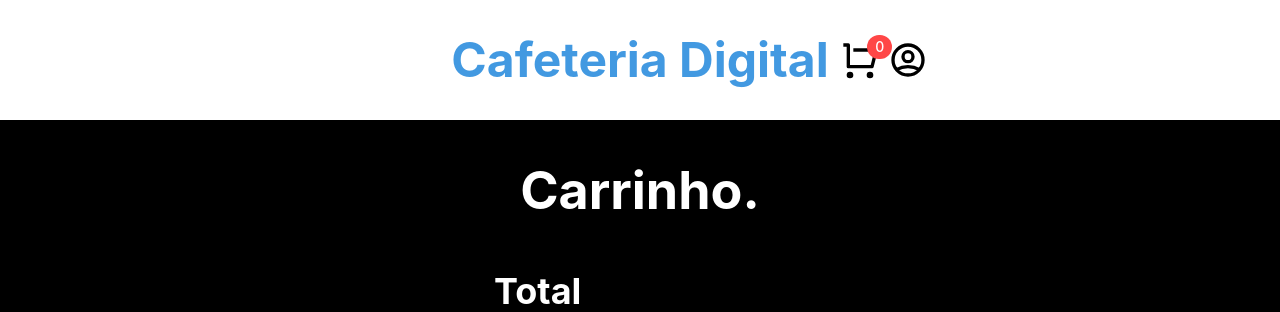
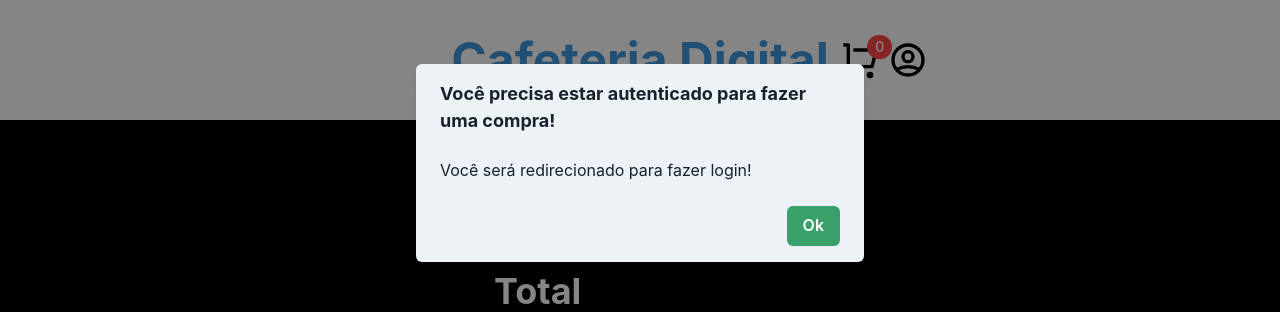
Before and after one commit to victorbrambati/Cafeteria-Digital-Frontend, a Next.js app: page /cart in a window 1280 px wide. Both pictures are taken after a click on the button "Continuar". Shown: the top 312 px of the page. Built offline with nearby package versions, Linux system fonts and the light colour scheme.

Commit message:
feat: create a button of confirmation

```diff
--- /dev/null
+++ b/components/ConfirmPurchase.tsx
@@ -0,0 +1,59 @@
+import {
+    AlertDialog,
+    AlertDialogBody,
+    AlertDialogFooter,
+    AlertDialogHeader,
+    AlertDialogContent,
+    AlertDialogOverlay,
+    Button,
+    useDisclosure,
+    UseDisclosureProps,
+  } from '@chakra-ui/react'
+import Router from 'next/router';
+import React from 'react'
+
+type ConfirmPurchase = {
+        isOpen: boolean;
+        isAuthenticated: boolean;
+        onClose: () => void;
+}
+
+
+export default function ConfirmPurchase({isOpen, isAuthenticated, onClose}: ConfirmPurchase) {
+    const cancelRef = React.useRef<any>()
+
+    function confirmButton() {
+      if(isAuthenticated){
+        onClose()
+
+      } else{
+        Router.push("/login");
+      }
+    }
+
+    return (
+      <>
+        <AlertDialog
+          isOpen={isOpen}
+          leastDestructiveRef= {cancelRef}
+          onClose={onClose}
+        >
+          <AlertDialogOverlay>
+            <AlertDialogContent backgroundColor="gray.100">
+              <AlertDialogHeader fontSize='lg' fontWeight='bold'>
+                {isAuthenticated ? "Pedido Confirmado!" : "Você precisa estar autenticado para fazer uma compra!"}
+              </AlertDialogHeader>
+              <AlertDialogBody>
+              {isAuthenticated ? "Sua compra logo será entregue!" : "Você será redirecionado para fazer login!"}
+              </AlertDialogBody>
+              <AlertDialogFooter>
+                <Button ref={cancelRef} onClick={confirmButton} colorScheme="green">
+                  Ok
+                </Button>
+              </AlertDialogFooter>
+            </AlertDialogContent>
+          </AlertDialogOverlay>
+        </AlertDialog>
+      </>
+    )
+}
```
